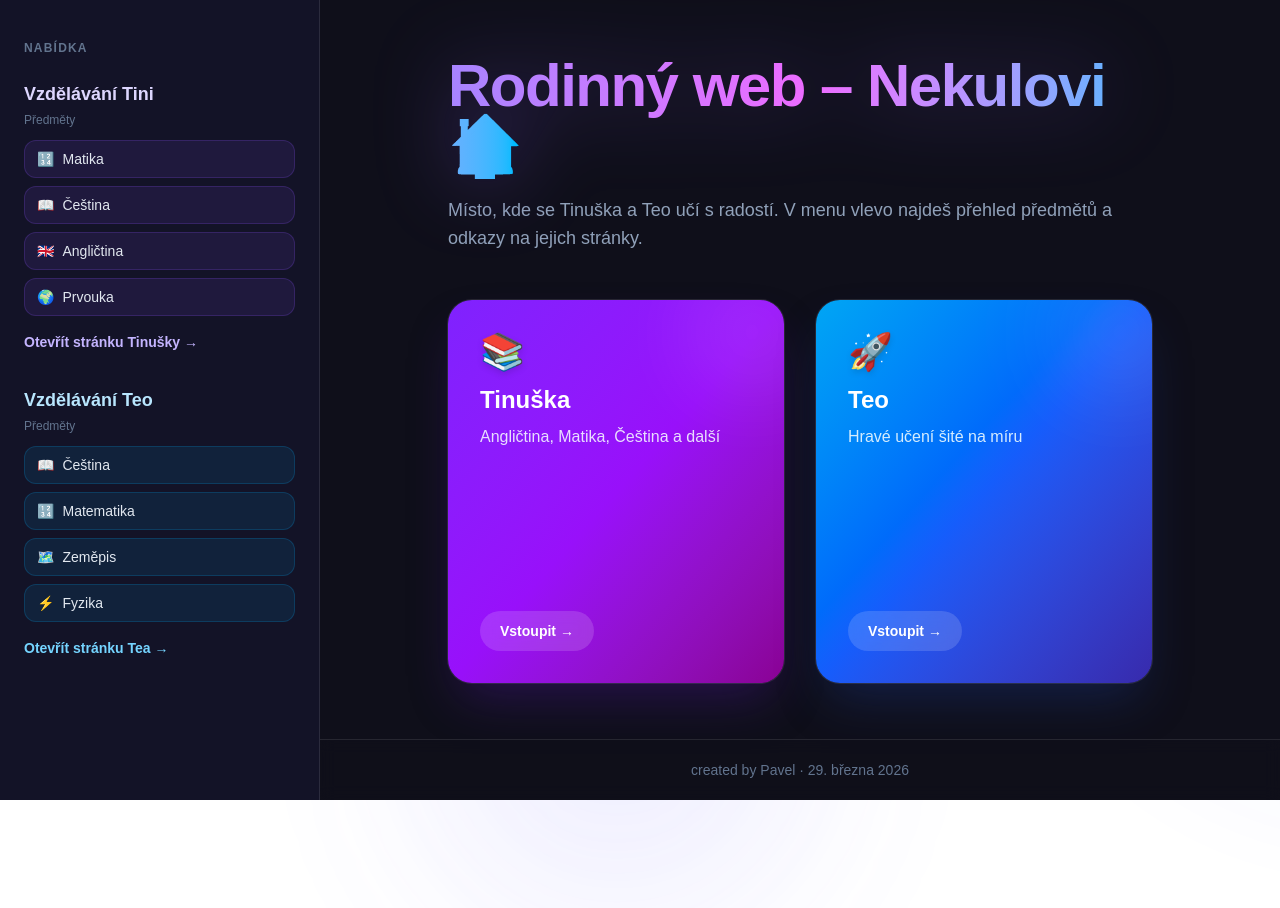
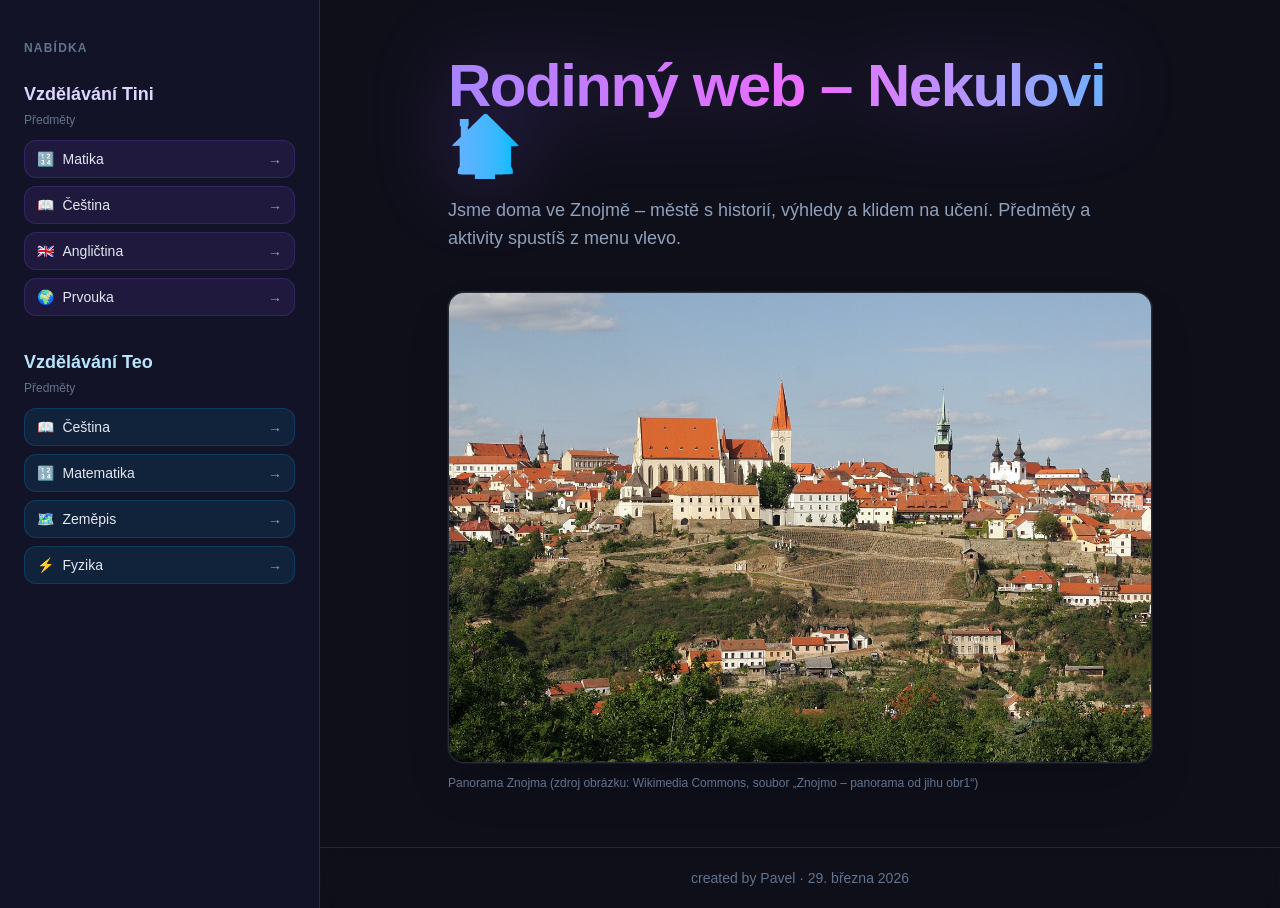
Before and after one commit to pavelnekula/rodinny-web, a Next.js app: page / in a window 1280 px wide. Before the commit the page ends 800 px from the top, so only its background shows below. Built offline with nearby package versions, Linux system fonts and the light colour scheme.

Commit message:
v0.4 - vylepšený design
Made-with: Cursor

```diff
--- a/app/page.tsx
+++ b/app/page.tsx
@@ -1,3 +1,4 @@
+import Image from "next/image";
 import Link from "next/link";
 import { tinuskaSubjects, teoSubjects } from "@/lib/subjects";
 
@@ -42,21 +43,21 @@ export default function Home() {
               <p className="mt-1 text-xs text-slate-500">Předměty</p>
               <ul className="mt-3 space-y-2">
                 {tinuskaSubjects.map((s) => (
-                  <li
-                    key={s.name}
-                    className="flex items-center gap-2 rounded-xl border border-violet-500/20 bg-violet-500/10 px-3 py-2 text-sm text-slate-200"
-                  >
-                    <span aria-hidden>{s.emoji}</span>
-                    <span>{s.name}</span>
+                  <li key={s.name}>
+                    <Link
+                      href={s.href}
+                      className="flex items-center gap-2 rounded-xl border border-violet-500/20 bg-violet-500/10 px-3 py-2 text-sm text-slate-200 transition hover:border-violet-400/50 hover:bg-violet-500/20 focus-visible:outline focus-visible:outline-2 focus-visible:outline-offset-2 focus-visible:outline-violet-400"
+                      aria-label={`Otevřít ${s.name}${s.href === "/tinuska/anglictina" ? " – slovíčka" : ""}`}
+                    >
+                      <span aria-hidden>{s.emoji}</span>
+                      <span className="font-medium">{s.name}</span>
+                      <span className="ml-auto text-violet-300/80" aria-hidden>
+                        →
+                      </span>
+                    </Link>
                   </li>
                 ))}
               </ul>
-              <Link
-                href="/tinuska"
-                className="mt-4 inline-flex items-center gap-2 text-sm font-semibold text-violet-300 transition hover:text-white"
-              >
-                Otevřít stránku Tinušky →
-              </Link>
             </section>
 
             <section>
@@ -66,21 +67,21 @@ export default function Home() {
               <p className="mt-1 text-xs text-slate-500">Předměty</p>
               <ul className="mt-3 space-y-2">
                 {teoSubjects.map((s) => (
-                  <li
-                    key={s.name}
-                    className="flex items-center gap-2 rounded-xl border border-sky-500/20 bg-sky-500/10 px-3 py-2 text-sm text-slate-200"
-                  >
-                    <span aria-hidden>{s.emoji}</span>
-                    <span>{s.name}</span>
+                  <li key={s.name}>
+                    <Link
+                      href={s.href}
+                      className="flex items-center gap-2 rounded-xl border border-sky-500/20 bg-sky-500/10 px-3 py-2 text-sm text-slate-200 transition hover:border-sky-400/50 hover:bg-sky-500/20 focus-visible:outline focus-visible:outline-2 focus-visible:outline-offset-2 focus-visible:outline-sky-400"
+                      aria-label={`Otevřít ${s.name} (Teo)`}
+                    >
+                      <span aria-hidden>{s.emoji}</span>
+                      <span className="font-medium">{s.name}</span>
+                      <span className="ml-auto text-sky-300/80" aria-hidden>
+                        →
+                      </span>
+                    </Link>
                   </li>
                 ))}
               </ul>
-              <Link
-                href="/teo"
-                className="mt-4 inline-flex items-center gap-2 text-sm font-semibold text-sky-300 transition hover:text-white"
-              >
-                Otevřít stránku Tea →
-              </Link>
             </section>
           </nav>
         </div>
@@ -96,56 +97,28 @@ export default function Home() {
               </span>
             </h1>
             <p className="mx-auto mt-5 max-w-2xl text-base text-slate-400 sm:text-lg md:mx-0">
-              Místo, kde se Tinuška a Teo učí s radostí. V menu vlevo najdeš
-              přehled předmětů a odkazy na jejich stránky.
+              Jsme doma ve Znojmě – městě s historií, výhledy a klidem na učení.
+              Předměty a aktivity spustíš z menu vlevo.
             </p>
           </header>
 
-          <div className="mt-12 grid flex-1 grid-cols-1 gap-6 sm:gap-8 md:grid-cols-2 md:items-stretch">
-            <Link
-              href="/tinuska"
-              className="group relative flex flex-col overflow-hidden rounded-3xl bg-gradient-to-br from-violet-600 via-purple-600 to-fuchsia-800 p-6 shadow-2xl shadow-violet-900/40 ring-1 ring-white/10 transition duration-300 ease-out hover:scale-[1.02] hover:shadow-violet-500/25 focus-visible:outline focus-visible:outline-2 focus-visible:outline-offset-4 focus-visible:outline-violet-300 sm:p-8"
-            >
-              <span
-                className="pointer-events-none absolute -right-8 -top-8 h-32 w-32 rounded-full bg-white/10 blur-2xl transition duration-500 group-hover:bg-white/15"
-                aria-hidden
+          <figure className="mt-10 w-full">
+            <div className="overflow-hidden rounded-2xl border border-white/10 bg-slate-900/40 shadow-2xl ring-1 ring-white/5">
+              <Image
+                src="/znojmo.jpg"
+                alt="Panoramatický pohled na historické město Znojmo"
+                width={1280}
+                height={803}
+                className="h-auto w-full object-cover"
+                sizes="(max-width: 768px) 100vw, min(896px, 90vw)"
+                priority
               />
-              <span className="text-4xl drop-shadow-md" aria-hidden>
-                📚
-              </span>
-              <h2 className="mt-3 text-xl font-bold text-white sm:text-2xl">
-                Tinuška
-              </h2>
-              <p className="mt-2 flex-1 text-sm leading-relaxed text-violet-100/95 sm:text-base">
-                Angličtina, Matika, Čeština a další
-              </p>
-              <span className="mt-6 inline-flex w-fit items-center gap-2 rounded-full bg-white/15 px-5 py-2.5 text-sm font-semibold text-white backdrop-blur-sm transition group-hover:bg-white/25">
-                Vstoupit →
-              </span>
-            </Link>
-
-            <Link
-              href="/teo"
-              className="group relative flex flex-col overflow-hidden rounded-3xl bg-gradient-to-br from-sky-500 via-blue-600 to-indigo-800 p-6 shadow-2xl shadow-blue-900/40 ring-1 ring-white/10 transition duration-300 ease-out hover:scale-[1.02] hover:shadow-sky-500/20 focus-visible:outline focus-visible:outline-2 focus-visible:outline-offset-4 focus-visible:outline-sky-300 sm:p-8"
-            >
-              <span
-                className="pointer-events-none absolute -right-8 -top-8 h-32 w-32 rounded-full bg-white/10 blur-2xl transition duration-500 group-hover:bg-white/15"
-                aria-hidden
-              />
-              <span className="text-4xl drop-shadow-md" aria-hidden>
-                🚀
-              </span>
-              <h2 className="mt-3 text-xl font-bold text-white sm:text-2xl">
-                Teo
-              </h2>
-              <p className="mt-2 flex-1 text-sm leading-relaxed text-sky-100/95 sm:text-base">
-                Hravé učení šité na míru
-              </p>
-              <span className="mt-6 inline-flex w-fit items-center gap-2 rounded-full bg-white/15 px-5 py-2.5 text-sm font-semibold text-white backdrop-blur-sm transition group-hover:bg-white/25">
-                Vstoupit →
-              </span>
-            </Link>
-          </div>
+            </div>
+            <figcaption className="mt-3 text-center text-xs text-slate-500 md:text-left">
+              Panorama Znojma (zdroj obrázku: Wikimedia Commons, soubor
+              „Znojmo – panorama od jihu obr1“)
+            </figcaption>
+          </figure>
         </main>
 
         <footer className="relative z-0 border-t border-white/10 bg-[#0f0f1a]/80 px-4 py-5 text-center text-sm text-slate-500 backdrop-blur-sm">
--- a/app/tinuska/page.tsx
+++ b/app/tinuska/page.tsx
@@ -25,13 +25,13 @@ export default function TinuskaPage() {
           {subjects.map((s) => {
             const cardClass =
               "flex items-center gap-4 rounded-2xl border border-violet-200/80 bg-white/80 p-5 shadow-md shadow-violet-500/10 backdrop-blur-sm transition hover:border-violet-300 hover:shadow-lg";
-            if (s.name === "Angličtina") {
+            if (s.href !== "/tinuska") {
               return (
                 <li key={s.name}>
                   <Link
-                    href="/tinuska/anglictina"
+                    href={s.href}
                     className={`${cardClass} block focus-visible:outline focus-visible:outline-2 focus-visible:outline-offset-2 focus-visible:outline-violet-500`}
-                    aria-label="Otevřít anglická slovíčka"
+                    aria-label={`Otevřít ${s.name}`}
                   >
                     <span className="text-3xl" aria-hidden>
                       {s.emoji}
--- a/lib/subjects.ts
+++ b/lib/subjects.ts
@@ -1,13 +1,20 @@
-export const tinuskaSubjects = [
-  { name: "Matika", emoji: "🔢" },
-  { name: "Čeština", emoji: "📖" },
-  { name: "Angličtina", emoji: "🇬🇧" },
-  { name: "Prvouka", emoji: "🌍" },
+export type SubjectNav = {
+  name: string;
+  emoji: string;
+  /** Cíl v aplikaci při kliknutí v levém panelu na úvodní stránce */
+  href: string;
+};
+
+export const tinuskaSubjects: readonly SubjectNav[] = [
+  { name: "Matika", emoji: "🔢", href: "/tinuska" },
+  { name: "Čeština", emoji: "📖", href: "/tinuska" },
+  { name: "Angličtina", emoji: "🇬🇧", href: "/tinuska/anglictina" },
+  { name: "Prvouka", emoji: "🌍", href: "/tinuska" },
 ] as const;
 
-export const teoSubjects = [
-  { name: "Čeština", emoji: "📖" },
-  { name: "Matematika", emoji: "🔢" },
-  { name: "Zeměpis", emoji: "🗺️" },
-  { name: "Fyzika", emoji: "⚡" },
+export const teoSubjects: readonly SubjectNav[] = [
+  { name: "Čeština", emoji: "📖", href: "/teo" },
+  { name: "Matematika", emoji: "🔢", href: "/teo" },
+  { name: "Zeměpis", emoji: "🗺️", href: "/teo" },
+  { name: "Fyzika", emoji: "⚡", href: "/teo" },
 ] as const;
```
Also changed, not shown: public/znojmo.jpg (added).
